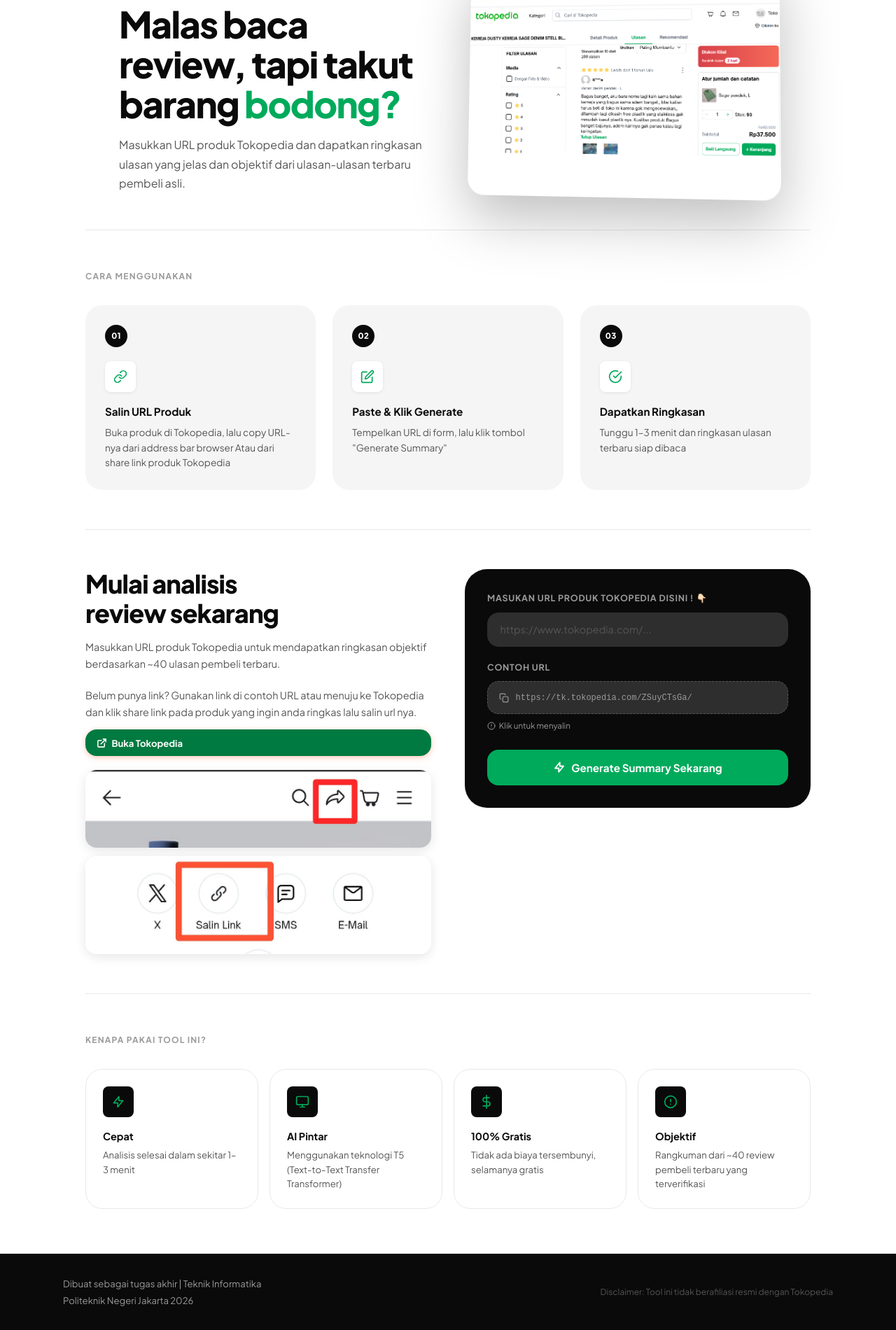
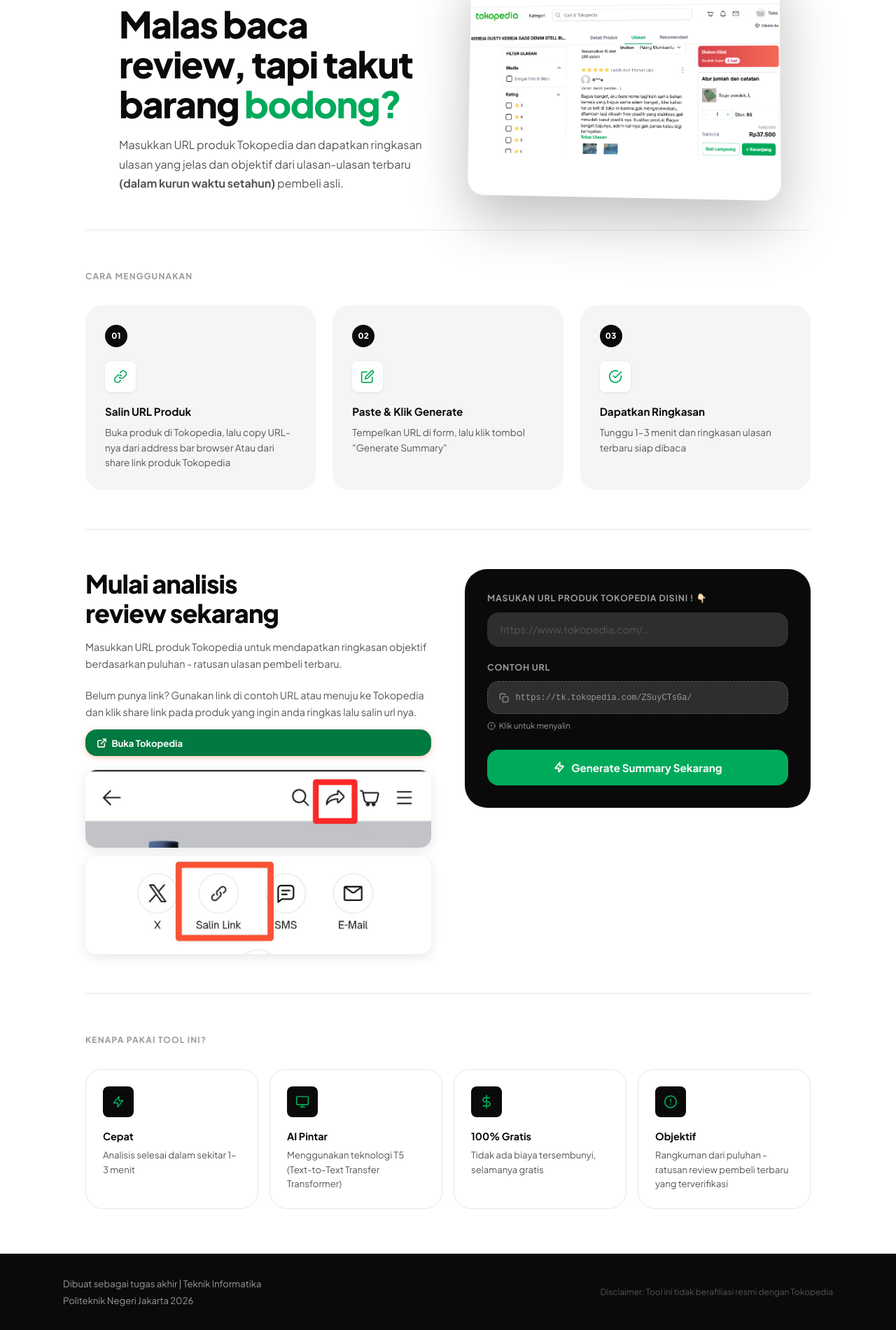
Before and after one commit to RandyAnanda2003/tokped-summarizer-UI, a Python web app: template templates/index.html in a window 1280 px wide. Shown: the part 203-2103 px from the top of the page at 70% size. Run offline with Jinja, Linux system fonts and the light colour scheme; the template is opened without the code that fills it, so the values that code supplies are empty.

Commit message:
perubahan pada ui

```diff
--- a/templates/index.html
+++ b/templates/index.html
@@ -969,7 +969,7 @@
                     barang <em>bodong?</em>
                 </h1>
                 <p class="hero-desc">
-                    Masukkan URL produk Tokopedia dan dapatkan ringkasan ulasan yang jelas dan objektif dari ulasan-ulasan terbaru pembeli asli.
+                    Masukkan URL produk Tokopedia dan dapatkan ringkasan ulasan yang jelas dan objektif dari ulasan-ulasan terbaru <b>(dalam kurun waktu setahun)</b> pembeli asli.
                 </p>
             </div>
 
@@ -1039,7 +1039,7 @@
         <div class="form-layout">
             <div class="form-left">
                 <h2>Mulai analisis<br>review sekarang</h2>
-                <p>Masukkan URL produk Tokopedia untuk mendapatkan ringkasan objektif berdasarkan ~40 ulasan pembeli terbaru.</p>
+                <p>Masukkan URL produk Tokopedia untuk mendapatkan ringkasan objektif berdasarkan puluhan - ratusan ulasan pembeli terbaru.</p>
 
                 <!-- Tokopedia CTA -->
                 <div class="tokopedia-cta">
@@ -1224,7 +1224,7 @@
                     </svg>
                 </div>
                 <div class="feature-title">Objektif</div>
-                <div class="feature-desc">Rangkuman dari ~40 review pembeli terbaru yang terverifikasi</div>
+                <div class="feature-desc">Rangkuman dari puluhan - ratusan review pembeli terbaru yang terverifikasi</div>
             </div>
         </div>
     </section>
```
